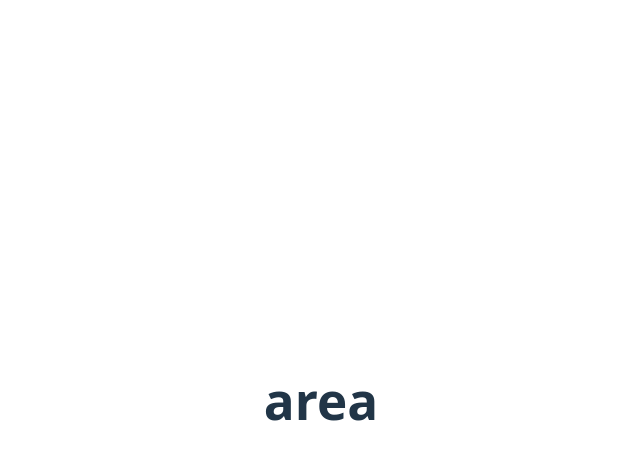
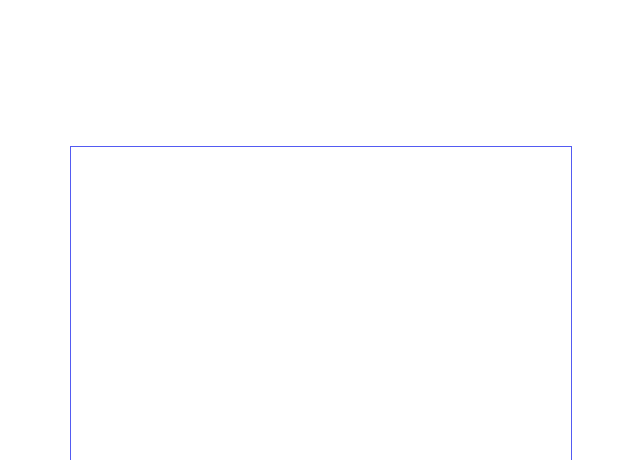
Before and after one commit to schebl/area, a Svelte app: page / in a window 1280 px wide. Shown: the top 460 px of the page, without its empty margins (319-959 px from the left). Built offline with nearby package versions, Linux system fonts and the light colour scheme.

Commit message:
add polygon building

```diff
--- a/src/App.svelte
+++ b/src/App.svelte
@@ -1,3 +1,30 @@
+<script lang="ts">
+    import {Canvas} from "./lib/Canvas";
+    import type {Point} from "./lib/Point";
+
+    let canvas: HTMLCanvasElement;
+
+    const polygonPoints: Point[] = $state([]);
+
+    function handleAddPoint(e: MouseEvent) {
+        polygonPoints.push({
+            x: e.offsetX,
+            y: e.offsetY,
+        });
+    }
+
+    $effect(() => {
+        const cnv = new Canvas(canvas);
+        cnv.drawPoints(polygonPoints, true);
+    });
+</script>
+
 <main>
-    <h1>area</h1>
+    <canvas
+        bind:this={canvas}
+        onclick={handleAddPoint}
+        width="500"
+        height="500"
+        style="border: 1px solid #535bf2"
+    ></canvas>
 </main>
--- /dev/null
+++ b/src/lib/Canvas.ts
@@ -0,0 +1,34 @@
+import type {Point} from "./Point";
+
+export class Canvas {
+    private readonly ctx: CanvasRenderingContext2D;
+
+    constructor(canvas: HTMLCanvasElement) {
+        const ctx = canvas.getContext("2d");
+        if (!ctx) {
+            throw new Error("unable to get context from canvas");
+        }
+        this.ctx = ctx;
+
+        this.ctx.strokeStyle = "#535bf2";
+    }
+
+    public drawPoints(points: Point[], closePath: boolean) {
+        this.clear();
+
+        this.ctx.beginPath();
+        for (let i = 0; i < points.length; i++) {
+            this.ctx.lineTo(points[i].x, points[i].y);
+        }
+
+        if (closePath) {
+            this.ctx.closePath();
+        }
+
+        this.ctx.stroke();
+    }
+
+    private clear() {
+        this.ctx.clearRect(0, 0, this.ctx.canvas.width, this.ctx.canvas.height);
+    }
+}
--- /dev/null
+++ b/src/lib/Point.ts
@@ -0,0 +1,4 @@
+export type Point = {
+    x: number
+    y: number
+}
```
